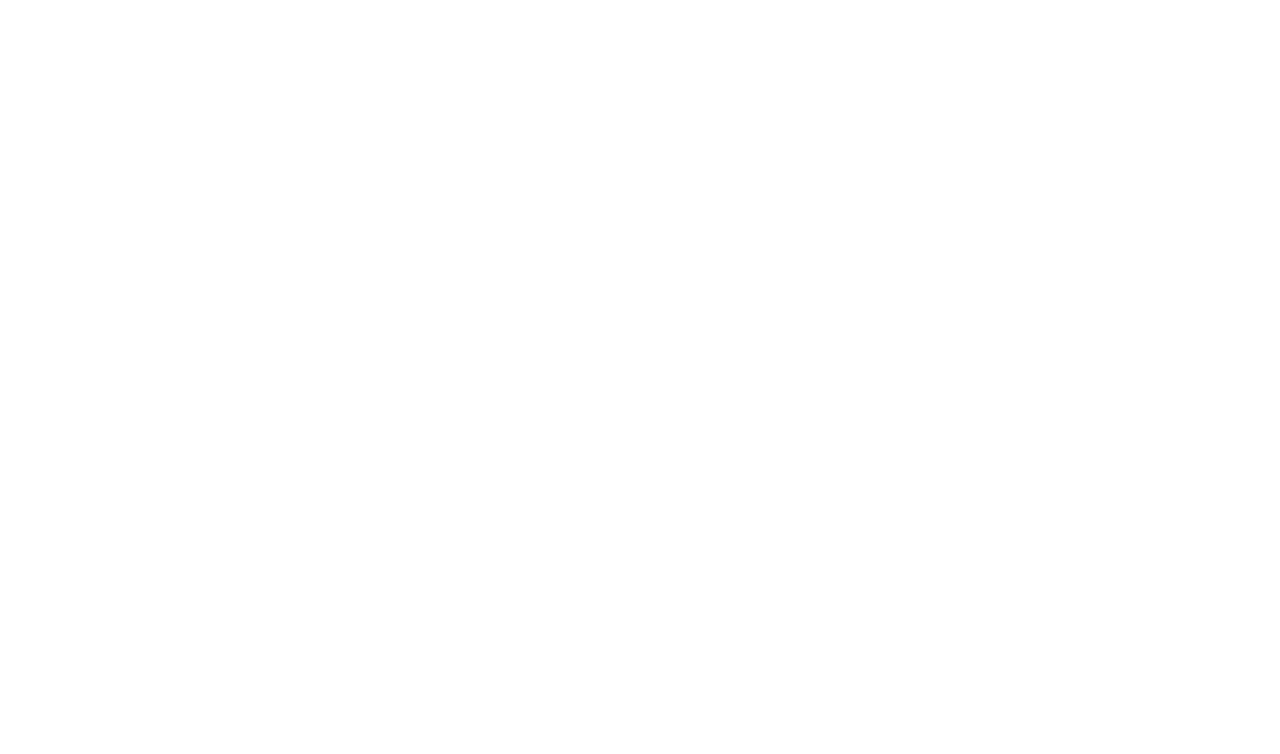
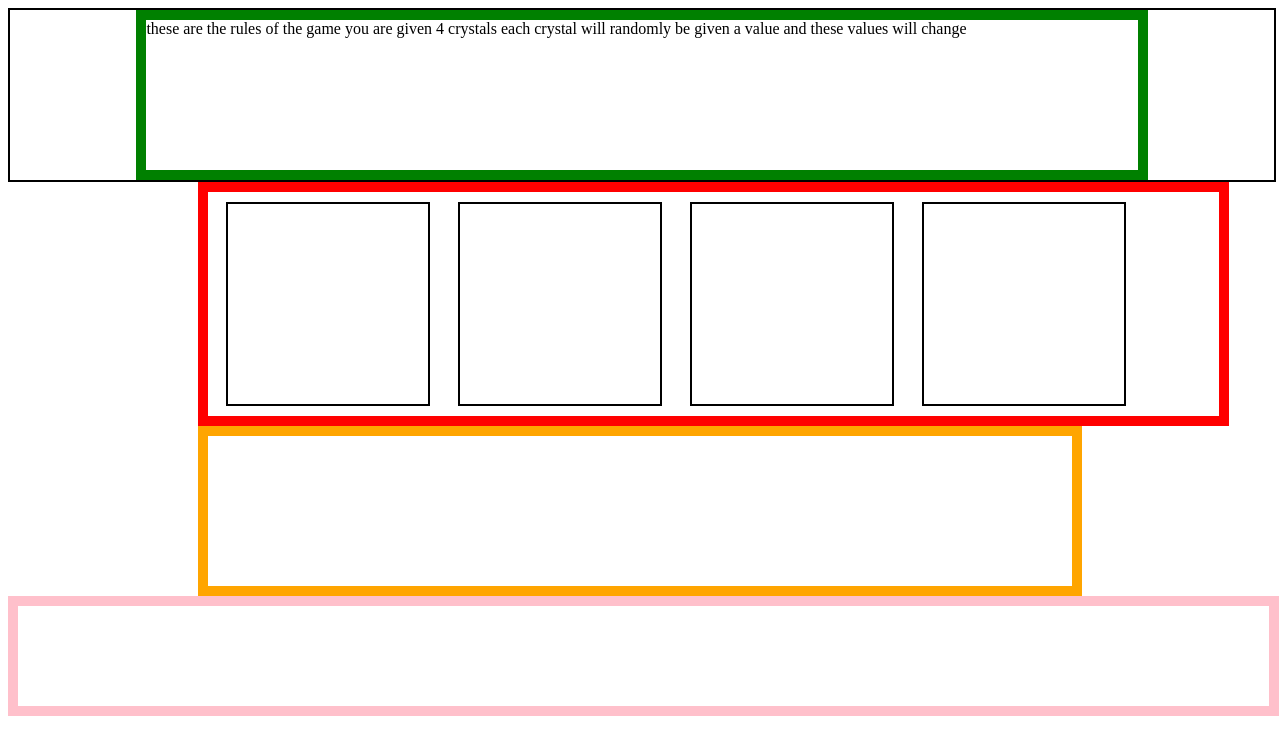
Before and after one commit to KCbeck/unit-4-game, a plain HTML site: page index.html in a window 1280 px wide. Drawn offline with nearby package versions, Linux system fonts and the light colour scheme.

Commit message:
Add files via upload
This is the working wireframe with the for loop for the four crystals a header, a footer, and a box to hold the scores.

```diff
--- a/assets/css/style.css
+++ b/assets/css/style.css
@@ -1,3 +1,56 @@
-h3{
-    width: auto;
+/* this is the container for the header */
+.headerContainer{
+    width: 100%;
+    border-style: solid;
+    border-color: black;
+    border-width: 2px;
 }
+/* this is the header with the rules */
+.rules{
+    margin-left: 10%;
+    margin-right: 10%;
+    height: 150px;
+    border-width:10px;
+    border-style: solid;
+    border-color: green;
+}
+/* this is the game container all the game happens here */
+.gameContainer{
+    width: 100%;
+}
+/* This is the box that the crystals rests inside */
+.crystals{
+    display: flex;
+    width: 80%;
+    margin-right:12%;
+    margin-left:15%;
+    flex-wrap: wrap;
+    border: 10px, solid, red;
+}
+/* this is the css for each individual crystal */
+.crystal{
+    border:2px solid black;
+    height: 200px;
+    width: 200px;
+    max-width:200px;
+    margin: 10px 10px 10px 18px;
+}
+/* this is where the score are kept */
+.scores{
+    border-width:10px;
+    border-style: solid;
+    border-color: orange;
+    max-width: 1080px;
+    margin-left:15%;
+    margin-right:15%;
+    height:150px;
+}
+/* this is the footer container */
+.footer{
+    border-width:10px;
+    border-style: solid;
+    border-color: pink;
+    width: 99%;
+    box-flex: center;
+    height:100px;
+}
--- /dev/null
+++ b/assets/javascript/game.js
@@ -0,0 +1,21 @@
+
+var random_result;
+var lost;
+var win;
+
+for(var i = 0; i < 4; i++){
+
+    var crystal = $("<div>");
+        crystal.attr("class", "crystal" );
+    $(".crystals").append(crystal);
+}
+
+// Pseudo Coding
+//This game will consist of 4 crystals
+// Every Crystal will give off a randomized number
+// A new Number should generate every time we win or lose
+//to those 4 crystals
+//when clicking any crystal it should be adding the previous result
+//until it hits the total score.
+// If it is not equal, then we start over
+// If it is equal, then we
--- a/index.html
+++ b/index.html
@@ -1 +1,27 @@
-<!doctype html>
+<!DOCTYPE html>
+<html lang="en">
+<head>
+    <meta charset="UTF-8">
+    <title>CRYSTAL COLLECTOR</title>
+
+    <script src="https://cdnjs.cloudflare.com/ajax/libs/jquery/3.2.1/jquery.min.js"></script>
+
+    <link rel="stylesheet" href="assets/css/style.css">
+
+
+</head>
+<body>
+        <div class="headerContainer">
+    <div class="rules">these are the rules of the game you are given 4 crystals each crystal will randomly be given a value and these values will change  </div>
+</div>
+    <div class="gameContainer">
+        <div class="crystals">
+        </div>
+        </div>
+    <div class="scores">
+          </div>
+     <div class="footer">
+         </div>
+    <script src="assets/javascript/game.js"></script>
+</body>
+</html>
```
Also changed, not shown: assets/images/Yellow gem.jpg (added), assets/images/blue gem.jpg (added), assets/images/green gem.jpg (added), assets/images/green moon gem.jpg (added), assets/images/jewelry tray.jpg (added), assets/images/red heart gem.jpg (added).
